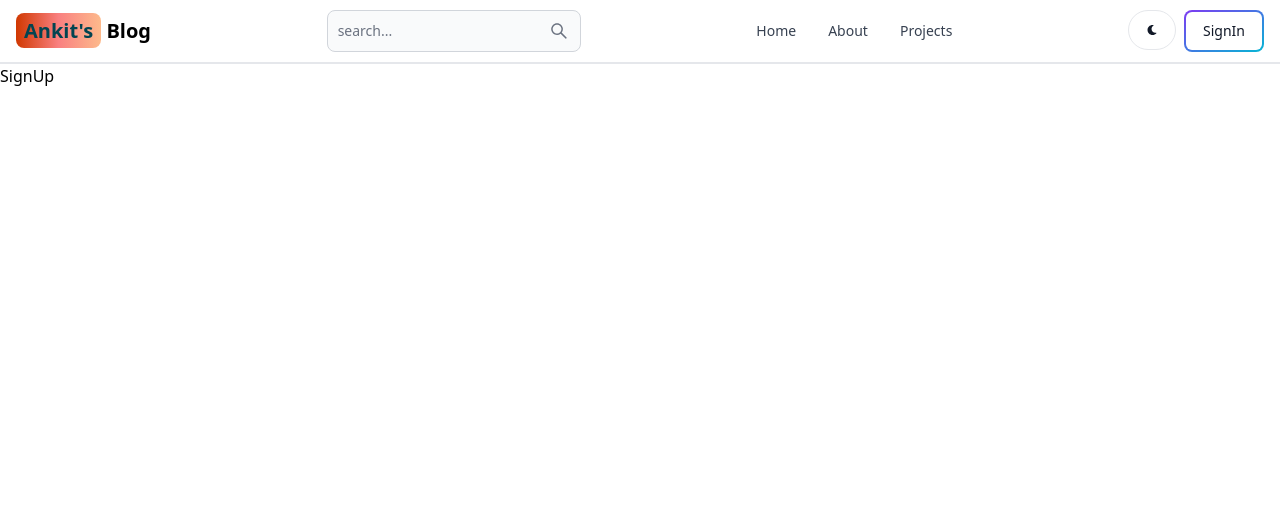
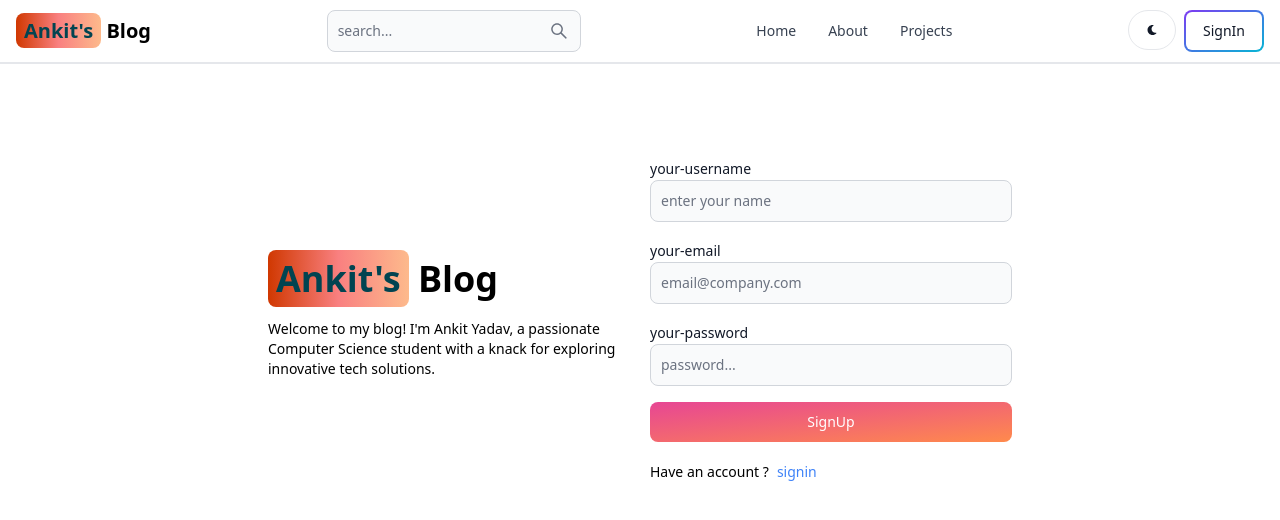
Before and after one commit to ankit38yg/Ankit-s-Blog, a React (Vite) app in the folder client/: page /signUp in a window 1280 px wide. Shown: the top 520 px of the page. Built offline with nearby package versions, Linux system fonts and the light colour scheme.

Commit message:
add signup page ui

```diff
--- a/client/src/pages/SignUp.jsx
+++ b/client/src/pages/SignUp.jsx
@@ -1,7 +1,61 @@
-import React from 'react'
+import { Button, Label, TextInput } from "flowbite-react";
+import React from "react";
+import { Link } from "react-router-dom";
 
 export default function SignUp() {
   return (
-    <div>SignUp</div>
-  )
+    <div className="min-h-screen mt-20 ">
+      <div className="flex p-3 max-w-3xl mx-auto flex-col md:flex-row md:items-center gap-5">
+        <div className="flex-1">
+          <Link to="/" className="font-bold dark:text-white text-4xl">
+            <span className="px-2 py-1 bg-gradient-to-r from-orange-600 via-red-400 to-orange-300 rounded-lg text-teal-900">
+              Ankit's
+            </span>{" "}
+            Blog
+          </Link>
+          <p className="text-sm mt-5">
+            Welcome to my blog! I'm Ankit Yadav, a passionate Computer Science
+            student with a knack for exploring innovative tech solutions.
+          </p>
+        </div>
+        <div className="flex-1">
+          <form className="flex flex-col gap-4">
+            <div>
+              <Label value="your-username" />
+              <TextInput
+                type="text"
+                placeholder="enter your name"
+                id="username"
+              />
+            </div>
+            <div>
+              <Label value="your-email" />
+              <TextInput
+                type="email"
+                placeholder="email@company.com"
+                id="email"
+              />
+            </div>
+            <div>
+              <Label value="your-password" />
+              <TextInput
+                type="password"
+                placeholder="password..."
+                id="password"
+              />
+            </div>
+            <Button type="submit" gradientDuoTone="pinkToOrange">
+              SignUp
+            </Button>
+          </form>
+          <div className="mt-5 gap-2 flex text-sm">
+            <span>Have an account ?</span>
+            <Link to="/signIn" className="text-blue-500">
+              signin
+            </Link>
+          </div>
+        </div>
+      </div>
+    </div>
+  );
 }
```
